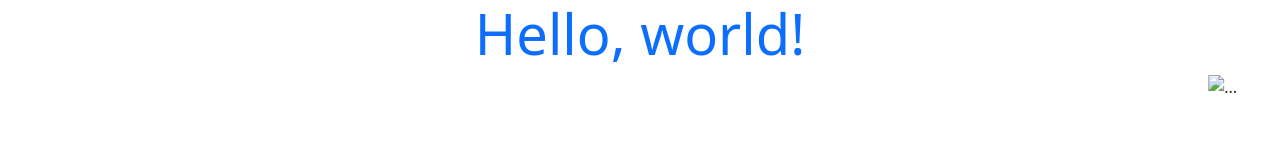
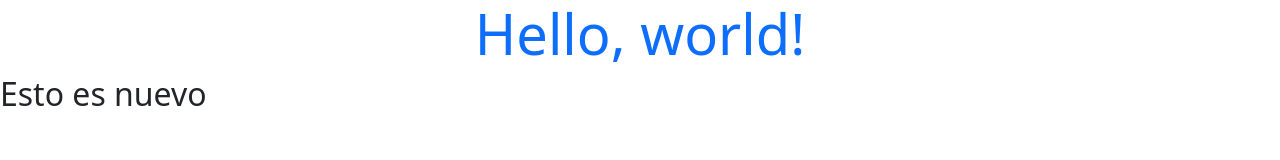
Before and after one commit to docjuancho/Clase-10, a plain HTML site: page index.html in a window 1280 px wide. Drawn offline with nearby package versions, Linux system fonts and the light colour scheme.

Commit message:
segundo commit

```diff
--- a/index.html
+++ b/index.html
@@ -13,28 +13,7 @@
   <body>
     <h1 class="text-center text-primary display-4">Hello, world!</h1>
 
-    <div id="carouselExampleControls" class="carousel slide" data-bs-ride="carousel">
-        <div class="carousel-inner">
-          <div class="carousel-item active">
-            <img src="..." class="d-block w-100" alt="...">
-          </div>
-          <div class="carousel-item">
-            <img src="..." class="d-block w-100" alt="...">
-          </div>
-          <div class="carousel-item">
-            <img src="..." class="d-block w-100" alt="...">
-          </div>
-        </div>
-        <button class="carousel-control-prev" type="button" data-bs-target="#carouselExampleControls" data-bs-slide="prev">
-          <span class="carousel-control-prev-icon" aria-hidden="true"></span>
-          <span class="visually-hidden">Previous</span>
-        </button>
-        <button class="carousel-control-next" type="button" data-bs-target="#carouselExampleControls" data-bs-slide="next">
-          <span class="carousel-control-next-icon" aria-hidden="true"></span>
-          <span class="visually-hidden">Next</span>
-        </button>
-    </div>
-
+    <h2>Esto es nuevo</h2>
     <!-- Optional JavaScript; choose one of the two! -->
 
     <!-- Option 1: Bootstrap Bundle with Popper -->
```
